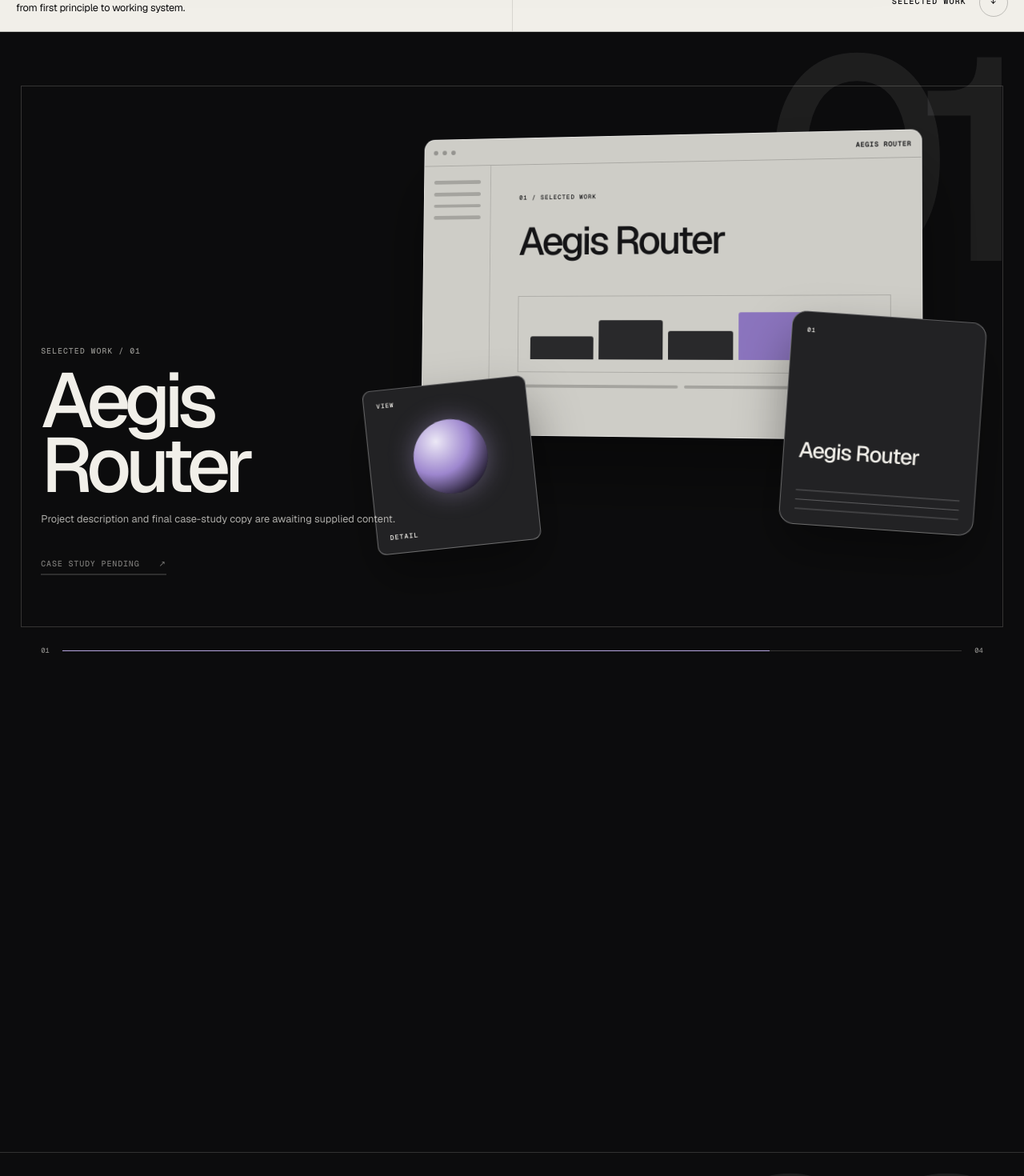
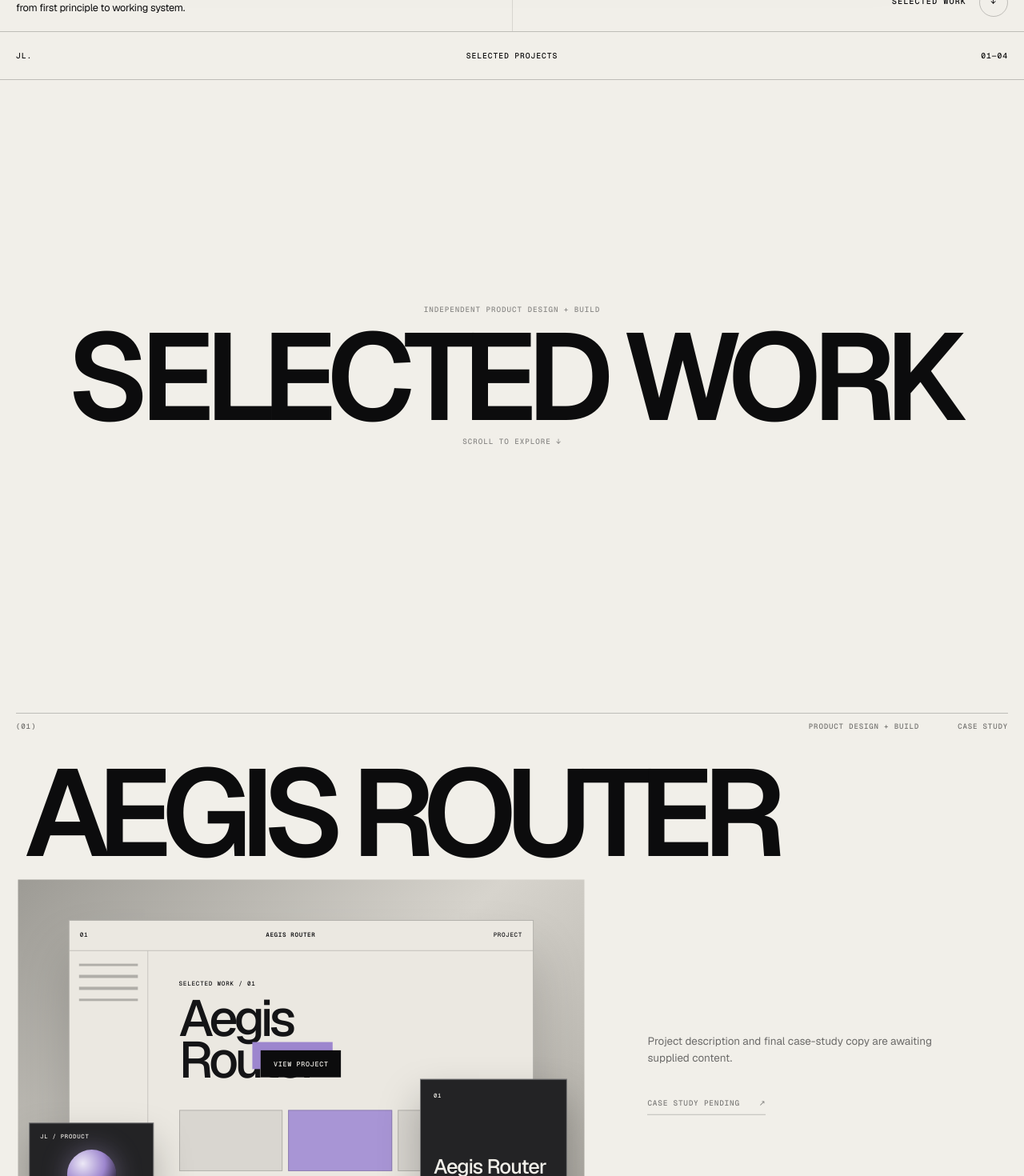
Before and after one commit to xolotlwastaken/porfolio-website, a Next.js app: page / in a window 1280 px wide. Shown: the part 760-2230 px from the top of the page at 80% size. Built offline with nearby package versions, Linux system fonts and the light colour scheme.

Commit message:
Redesign selected work as editorial showcase

```diff
--- a/app/globals.css
+++ b/app/globals.css
@@ -644,13 +644,350 @@ a:focus-visible {
   background: var(--lavender);
 }
 
+/* Editorial selected-work system */
+.work {
+  position: relative;
+  background: var(--paper);
+  color: var(--ink);
+}
+
+.work-nav {
+  position: sticky;
+  z-index: 20;
+  top: 0;
+  display: grid;
+  grid-template-columns: 1fr auto 1fr;
+  align-items: center;
+  height: 3.75rem;
+  padding: 0 1.25rem;
+  border-bottom: 1px solid var(--line);
+  background: color-mix(in srgb, var(--paper) 92%, transparent);
+  backdrop-filter: blur(12px);
+  font: 500 0.61rem/1 var(--font-geist-mono), monospace;
+  letter-spacing: 0.09em;
+  text-transform: uppercase;
+}
+
+.work-nav span:last-child { justify-self: end; }
+
+.work-intro {
+  display: grid;
+  place-items: center;
+  align-content: center;
+  min-height: calc(100svh - 3.75rem);
+  padding: 5rem 1.25rem;
+  text-align: center;
+}
+
+.work-intro p,
+.work-intro span {
+  margin: 0;
+  color: rgba(12,12,13,.45);
+  font: 500 0.58rem/1 var(--font-geist-mono), monospace;
+  letter-spacing: .1em;
+  text-transform: uppercase;
+}
+
+.work-intro h2 {
+  margin: 1rem 0 .9rem;
+  font-size: clamp(4.8rem, 12vw, 12rem);
+  font-weight: 520;
+  line-height: .82;
+  letter-spacing: -.085em;
+  text-transform: uppercase;
+}
+
+.project-stage {
+  height: auto;
+  min-height: 112svh;
+  padding: clamp(2rem, 4vw, 4rem) 1.25rem clamp(7rem, 12vh, 10rem);
+  overflow: clip;
+}
+
+.project-stage + .project-stage { border-top: 1px solid var(--line); }
+
+.project-frame {
+  display: grid;
+  grid-template-columns: repeat(12, minmax(0, 1fr));
+  grid-template-rows: auto auto minmax(25rem, 58vh) auto;
+  gap: clamp(1rem, 2vw, 2rem);
+  width: 100%;
+  max-width: 100rem;
+  min-height: 92svh;
+  height: auto;
+  margin: 0 auto;
+  padding: 0;
+}
+
+.project-frame::before { content: none; }
+
+.project-meta {
+  grid-column: 1 / -1;
+  display: grid;
+  grid-template-columns: 1fr auto auto;
+  gap: 3rem;
+  padding-top: .75rem;
+  border-top: 1px solid var(--line);
+  color: rgba(12,12,13,.55);
+  font: 500 0.57rem/1 var(--font-geist-mono), monospace;
+  letter-spacing: .09em;
+  text-transform: uppercase;
+}
+
+.project-frame > h2 {
+  z-index: 1;
+  grid-column: 1 / -1;
+  margin: .25rem 0 0;
+  font-size: clamp(5.4rem, 12vw, 12rem);
+  font-weight: 520;
+  line-height: .78;
+  letter-spacing: -.09em;
+  text-transform: uppercase;
+  white-space: nowrap;
+}
+
+.project-media {
+  position: relative;
+  z-index: 2;
+  grid-column: 1 / 8;
+  grid-row: 3;
+  align-self: stretch;
+  min-height: 25rem;
+  height: auto;
+  margin: 0;
+  overflow: hidden;
+}
+
+.project-stage[data-align="right"] .project-media { grid-column: 6 / -1; }
+
+.project-preview {
+  position: relative;
+  width: 100%;
+  height: 100%;
+  overflow: hidden;
+  background: #cbc9c3;
+  box-shadow: 0 1.5rem 4rem rgba(16,16,18,.1);
+}
+
+.preview-browser {
+  position: absolute;
+  inset: 11% 9% 10%;
+  overflow: hidden;
+  border: 1px solid rgba(12,12,13,.25);
+  background: #ebe8e1;
+  color: #141416;
+  box-shadow: 0 2.5rem 4rem rgba(0,0,0,.18);
+}
+
+.preview-bar {
+  display: flex;
+  align-items: center;
+  justify-content: space-between;
+  height: 2.35rem;
+  padding: 0 .8rem;
+  border-bottom: 1px solid rgba(0,0,0,.18);
+  font: 500 .48rem/1 var(--font-geist-mono), monospace;
+  letter-spacing: .08em;
+  text-transform: uppercase;
+}
+
+.preview-bar b { font-weight: 550; }
+
+.preview-layout {
+  display: grid;
+  grid-template-columns: 17% 1fr;
+  height: calc(100% - 2.35rem);
+}
+
+.preview-layout aside {
+  display: flex;
+  flex-direction: column;
+  gap: .7rem;
+  padding: 1rem .75rem;
+  border-right: 1px solid rgba(0,0,0,.15);
+}
+
+.preview-layout aside i {
+  display: block;
+  height: .22rem;
+  background: rgba(0,0,0,.25);
+}
+
+.preview-content { padding: clamp(1rem, 3vw, 2.5rem); }
+
+.preview-content p {
+  margin: 0 0 .8rem;
+  font: 500 .48rem/1 var(--font-geist-mono), monospace;
+  letter-spacing: .1em;
+}
+
+.preview-content strong {
+  display: block;
+  max-width: 7ch;
+  font-size: clamp(2rem, 5vw, 5.5rem);
+  font-weight: 500;
+  line-height: .82;
+  letter-spacing: -.075em;
+}
+
+.preview-grid {
+  display: grid;
+  grid-template-columns: repeat(3, 1fr);
+  gap: .45rem;
+  margin-top: 9%;
+}
+
+.preview-grid i {
+  aspect-ratio: 1.7;
+  border: 1px solid rgba(0,0,0,.18);
+  background: rgba(12,12,13,.08);
+}
+
+.preview-grid i:nth-child(2),
+.preview-grid i:nth-child(5) { background: #a895d5; }
+
+.preview-card {
+  position: absolute;
+  display: flex;
+  flex-direction: column;
+  overflow: hidden;
+  border: 1px solid rgba(255,255,255,.38);
+  background: #232325;
+  color: #f1efe9;
+  box-shadow: 0 1.5rem 3rem rgba(0,0,0,.25);
+}
+
+.preview-card-a {
+  right: 3%;
+  bottom: 4%;
+  width: 26%;
+  height: 42%;
+  padding: 1rem;
+}
+
+.preview-card span {
+  font: 500 .46rem/1 var(--font-geist-mono), monospace;
+  letter-spacing: .1em;
+}
+
+.preview-card-a b {
+  margin: auto 0 1rem;
+  font-size: clamp(.9rem, 2vw, 1.8rem);
+  font-weight: 450;
+  letter-spacing: -.04em;
+}
+
+.preview-card-a i {
+  display: block;
+  height: 1px;
+  margin-top: .6rem;
+  background: rgba(255,255,255,.25);
+}
+
+.preview-card-b {
+  left: 2%;
+  bottom: 3%;
+  width: 22%;
+  height: 31%;
+  padding: .8rem;
+}
+
+.preview-card-b b {
+  margin-top: auto;
+  font: 500 .48rem/1 var(--font-geist-mono), monospace;
+  letter-spacing: .1em;
+}
+
+.preview-orb {
+  width: 48%;
+  aspect-ratio: 1;
+  margin: auto;
+  border-radius: 50%;
+  background: radial-gradient(circle at 32% 28%, #ece8f6, #9d86ce 45%, #2b243a 78%);
+  box-shadow: 0 0 2rem rgba(182,165,223,.4);
+}
+
+.tone-silver { background: linear-gradient(135deg, #9d9b95, #d7d4cd 52%, #aaa7a0); }
+.tone-graphite { background: #222224; }
+.tone-graphite .preview-browser { background: #333336; color: var(--paper); border-color: rgba(255,255,255,.25); }
+.tone-graphite .preview-bar,
+.tone-graphite .preview-layout aside { border-color: rgba(255,255,255,.18); }
+.tone-graphite .preview-layout aside i { background: rgba(255,255,255,.25); }
+.tone-graphite .preview-grid i { border-color: rgba(255,255,255,.2); background: rgba(255,255,255,.08); }
+.tone-lavender { background: linear-gradient(135deg, #8170ad, #c8b8ed); }
+.tone-paper { background: linear-gradient(135deg, #d8d3c8, #f0ede6); }
+
+.preview-action {
+  position: absolute;
+  z-index: 5;
+  left: 50%;
+  top: 50%;
+  translate: -50% -50%;
+  padding: .8rem 1rem;
+  background: var(--ink);
+  color: var(--paper);
+  font: 500 .53rem/1 var(--font-geist-mono), monospace;
+  letter-spacing: .08em;
+  text-transform: uppercase;
+  box-shadow: -.65rem -.65rem 0 #9d86ce;
+}
+
+.project-copy {
+  z-index: 3;
+  grid-column: 8 / -1;
+  grid-row: 3;
+  align-self: center;
+  padding: 0 clamp(1rem, 4vw, 5rem);
+}
+
+.project-stage[data-align="right"] .project-copy {
+  grid-column: 1 / 6;
+  grid-row: 3;
+}
+
+.project-description {
+  max-width: 30rem;
+  margin: 0 0 2rem;
+  color: rgba(12,12,13,.58);
+  font-size: clamp(.82rem, 1.05vw, 1rem);
+  line-height: 1.55;
+}
+
+.case-link {
+  display: inline-flex;
+  gap: 1.5rem;
+  align-items: center;
+  padding-bottom: .55rem;
+  border-bottom: 1px solid var(--line);
+  color: rgba(12,12,13,.5);
+  font: 500 .59rem/1 var(--font-geist-mono), monospace;
+  letter-spacing: .08em;
+  text-transform: uppercase;
+}
+
+.stage-progress {
+  position: static;
+  z-index: 5;
+  grid-column: 1 / -1;
+  grid-row: 4;
+  display: flex;
+  align-items: center;
+  align-self: end;
+  gap: 1rem;
+  color: rgba(12,12,13,.5);
+  font: 500 .55rem/1 var(--font-geist-mono), monospace;
+}
+
+.stage-progress i { background: var(--line); }
+
 @media (max-width: 900px) {
   .hero-object { inset: 27% 0 8%; }
   .product-core { width: 100%; }
-  .project-copy { grid-column: 1 / 7; }
-  .project-media { grid-column: 5 / -1; height: min(62vh, 620px); }
-  .browser-frame { width: 88%; left: 4%; }
-  .support-b { left: 22%; width: 24%; }
+  .project-frame > h2 { font-size: clamp(5rem, 12.8vw, 8rem); }
+  .project-media { grid-column: 1 / 9; }
+  .project-copy { grid-column: 9 / -1; padding: 0 1rem; }
+  .project-stage[data-align="right"] .project-media { grid-column: 5 / -1; }
+  .project-stage[data-align="right"] .project-copy { grid-column: 1 / 5; }
 }
 
 @media (max-width: 700px) {
@@ -672,56 +1009,71 @@ a:focus-visible {
   .hero-statement br { display: none; }
   .work-prompt { left: 1rem; right: 1rem; bottom: 1rem; justify-content: space-between; }
 
+  .work-nav {
+    grid-template-columns: 1fr 1fr;
+    height: 3.5rem;
+    padding: 0 1rem;
+  }
+
+  .work-nav span:nth-child(2) { display: none; }
+  .work-intro { min-height: calc(82svh - 3.5rem); }
+  .work-intro h2 { font-size: clamp(4rem, 20vw, 6.5rem); }
+
   .project-stage {
     height: auto;
     min-height: 0;
+    padding: 2rem 1rem 5.5rem;
     opacity: 1 !important;
   }
 
-  .project-sticky {
-    position: relative;
-    height: auto;
-    min-height: 100svh;
-    overflow: visible;
+  .project-frame {
+    display: grid;
+    grid-template-columns: 1fr;
+    grid-template-rows: auto auto minmax(21rem, 52svh) auto auto;
+    min-height: 0;
+    gap: 1.4rem;
+    padding: 0;
   }
 
-  .project-frame {
-    display: flex;
-    flex-direction: column;
-    min-height: 100svh;
-    gap: 2rem;
-    padding: 1.2rem 1rem 4rem;
+  .project-meta {
+    grid-column: 1;
+    grid-template-columns: 1fr auto;
+    gap: 1rem;
   }
 
-  .project-frame::before { inset: 1rem 1rem 3rem; }
+  .project-meta span:nth-child(2) { display: none; }
 
-  .project-copy {
-    order: 1;
-    padding: 2.4rem 1rem 0;
+  .project-frame > h2 {
+    grid-column: 1;
+    white-space: normal;
+    font-size: clamp(4.2rem, 21vw, 7rem);
     transform: none !important;
   }
 
-  .project-copy h2 { font-size: clamp(3.3rem, 17vw, 5.7rem); }
+  .project-copy {
+    grid-column: 1 !important;
+    grid-row: 4 !important;
+    padding: .4rem 0 0;
+    transform: none !important;
+  }
+
   .project-description { max-width: 25rem; margin-bottom: 1.2rem; }
 
   .project-media {
-    order: 2;
+    grid-column: 1 !important;
+    grid-row: 3 !important;
     width: 100%;
-    height: min(62vh, 520px);
-    min-height: 390px;
+    height: auto;
+    min-height: 21rem;
     margin: 0;
     transform: none !important;
   }
 
-  .browser-frame { top: 7%; left: 5%; width: 90%; height: 63%; border-radius: 0.55rem; transform: rotateY(-3deg); }
-  .browser-top { height: 1.6rem; }
-  .browser-content { height: calc(100% - 1.6rem); }
-  .mock-main { padding: 1rem; }
-  .mock-chart { padding: 0.55rem; }
-  .support-a { right: 1%; bottom: 1%; width: 38%; height: 47%; padding: 0.8rem; }
-  .support-b { left: 0; bottom: 0; width: 31%; height: 33%; }
-  .project-number { top: 0.5rem; right: 1rem; font-size: 10rem; }
-  .stage-progress { left: 2rem; right: 2rem; bottom: 1.5rem; }
+  .preview-browser { inset: 9% 6% 10%; }
+  .preview-card-a { width: 32%; }
+  .preview-card-b { width: 28%; }
+  .preview-action { font-size: .48rem; }
+  .stage-progress { grid-column: 1; grid-row: 5; }
 }
 
 @media (prefers-reduced-motion: reduce) {
@@ -732,7 +1084,7 @@ a:focus-visible {
     animation-iteration-count: 1 !important;
     transition-duration: 0.01ms !important;
   }
-  .project-stage { height: 115vh; min-height: 760px; opacity: 1 !important; }
-  .project-media, .project-copy { transform: none !important; }
+  .project-stage { height: auto; min-height: 0; opacity: 1 !important; }
+  .project-media, .project-copy, .project-frame > h2 { transform: none !important; }
   .stage-progress b { width: 100% !important; }
 }
--- a/components/portfolio-home.tsx
+++ b/components/portfolio-home.tsx
@@ -71,32 +71,32 @@ function LocalTime() {
 
 function ProductMockup({ project }: { project: Project }) {
   return (
-    <div className={`mockup-world tone-${project.tone}`} aria-label={`${project.title} visual placeholder`}>
-      <div className="browser-frame">
-        <div className="browser-top">
-          <span /><span /><span />
+    <div className={`project-preview tone-${project.tone}`} aria-label={`${project.title} project artwork placeholder`}>
+      <div className="preview-browser">
+        <div className="preview-bar">
+          <span>{project.number}</span>
           <b>{project.title}</b>
+          <span>PROJECT</span>
         </div>
-        <div className="browser-content">
-          <div className="mock-sidebar">
-            <i /><i /><i /><i />
-          </div>
-          <div className="mock-main">
-            <p>{project.number} / SELECTED WORK</p>
+        <div className="preview-layout">
+          <aside><i /><i /><i /><i /></aside>
+          <div className="preview-content">
+            <p>SELECTED WORK / {project.number}</p>
             <strong>{project.title}</strong>
-            <div className="mock-chart"><i /><i /><i /><i /><i /></div>
-            <div className="mock-row"><i /><i /><i /></div>
+            <div className="preview-grid">
+              <i /><i /><i /><i /><i /><i />
             </div>
           </div>
         </div>
-      <div className="support-screen support-a">
+      </div>
+      <div className="preview-card preview-card-a">
         <span>{project.number}</span>
         <b>{project.title}</b>
         <i /><i /><i />
       </div>
-      <div className="support-screen support-b">
-        <span>VIEW</span>
-        <div className="support-orb" />
+      <div className="preview-card preview-card-b">
+        <span>JL / PRODUCT</span>
+        <div className="preview-orb" />
         <b>DETAIL</b>
       </div>
     </div>
@@ -110,10 +110,15 @@ function ProjectStage({ project, index }: { project: Project; index: number }) {
     offset: ["start end", "end start"],
   });
   const smoothProgress = useSpring(scrollYProgress, { stiffness: 75, damping: 22, mass: 0.4 });
-  const mediaY = useTransform(smoothProgress, [0.12, 0.5, 0.88], [90, 0, -70]);
-  const mediaScale = useTransform(smoothProgress, [0.1, 0.5, 0.9], [0.9, 1, 0.94]);
-  const textY = useTransform(smoothProgress, [0.15, 0.48, 0.85], [36, 0, -24]);
-  const progress = useTransform(smoothProgress, [0.12, 0.88], ["0%", "100%"]);
+  const mediaY = useTransform(smoothProgress, [0.08, 0.5, 0.92], [110, 0, -80]);
+  const mediaScale = useTransform(smoothProgress, [0.08, 0.5, 0.92], [0.94, 1, 0.97]);
+  const titleX = useTransform(
+    smoothProgress,
+    [0.08, 0.5, 0.92],
+    index % 2 === 0 ? [-70, 0, 46] : [70, 0, -46],
+  );
+  const copyY = useTransform(smoothProgress, [0.12, 0.5, 0.88], [34, 0, -22]);
+  const progress = useTransform(smoothProgress, [0.08, 0.92], ["0%", "100%"]);
 
   return (
     <motion.article
@@ -121,29 +126,31 @@ function ProjectStage({ project, index }: { project: Project; index: number }) {
       className="project-stage"
       id={`project-${index + 1}`}
       aria-labelledby={`project-title-${index + 1}`}
+      data-align={index % 2 === 0 ? "left" : "right"}
     >
-      <div className="project-sticky">
       <div className="project-frame">
-          <motion.header className="project-copy" style={{ y: textY }}>
-            <p className="eyebrow">Selected work / {project.number}</p>
-            <h2 id={`project-title-${index + 1}`}>{project.title}</h2>
+        <div className="project-meta">
+          <span>({project.number})</span>
+          <span>Product design + build</span>
+          <span>Case study</span>
+        </div>
+
+        <motion.h2 style={{ x: titleX }} id={`project-title-${index + 1}`}>{project.title}</motion.h2>
+
+        <motion.div className="project-media" style={{ y: mediaY, scale: mediaScale }}>
+          <ProductMockup project={project} />
+          <span className="preview-action" aria-hidden="true">View project</span>
+        </motion.div>
+
+        <motion.div className="project-copy" style={{ y: copyY }}>
           <p className="project-description">{project.description}</p>
           <span className="case-link" aria-disabled="true">{project.status} <span>↗</span></span>
-          </motion.header>
-
-          <motion.div
-            className="project-media"
-            style={{ y: mediaY, scale: mediaScale }}
-          >
-            <ProductMockup project={project} />
         </motion.div>
 
-          <span className="project-number" aria-hidden="true">{project.number}</span>
         <div className="stage-progress" aria-hidden="true">
           <span>{project.number}</span>
           <i><motion.b style={{ width: progress }} /></i>
           <span>04</span>
-          </div>
         </div>
       </div>
     </motion.article>
@@ -188,6 +195,16 @@ export function PortfolioHome() {
       </section>
 
       <section className="work" id="work" aria-label="Selected work">
+        <div className="work-nav" aria-hidden="true">
+          <span>JL.</span>
+          <span>Selected projects</span>
+          <span>01—04</span>
+        </div>
+        <header className="work-intro">
+          <p>Independent product design + build</p>
+          <h2>Selected work</h2>
+          <span>Scroll to explore ↓</span>
+        </header>
         {projects.map((project, index) => (
           <ProjectStage project={project} index={index} key={project.number} />
         ))}
```
Lines whose indentation alone changed are shown as unchanged.
